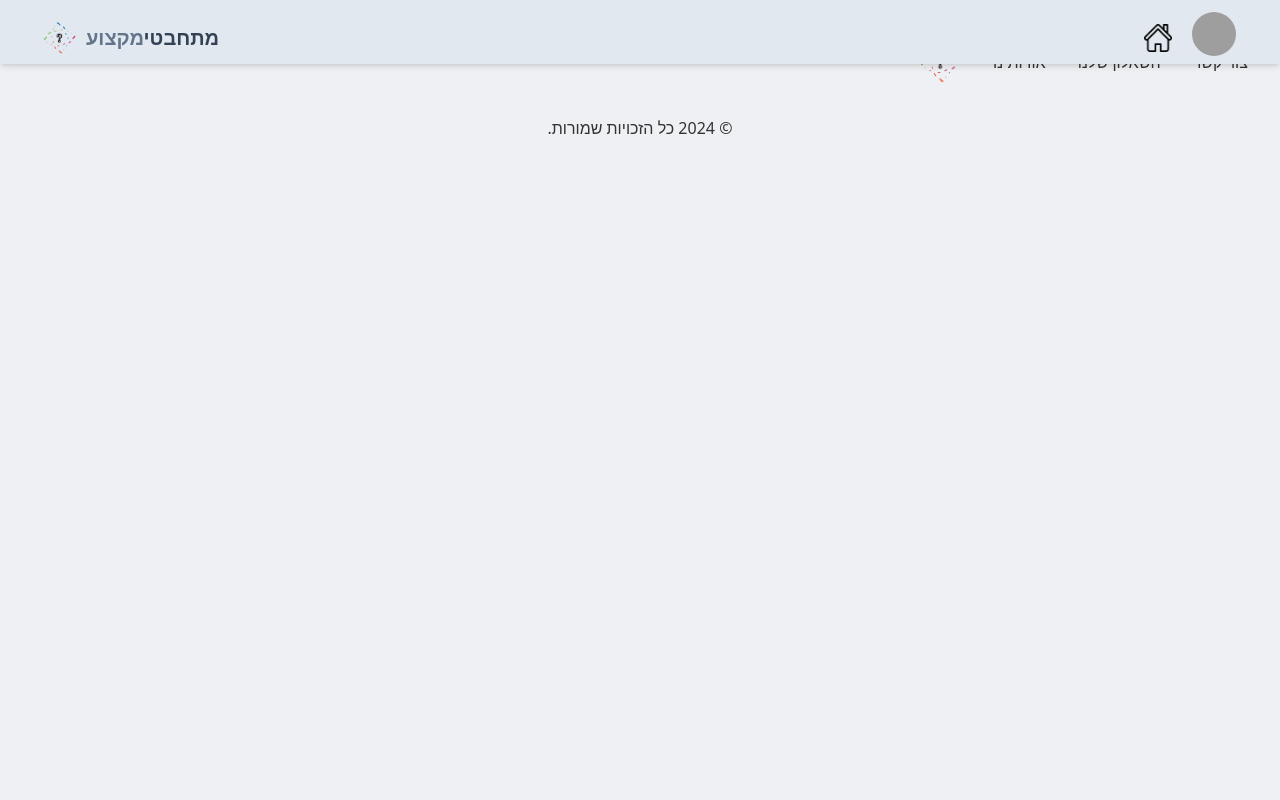
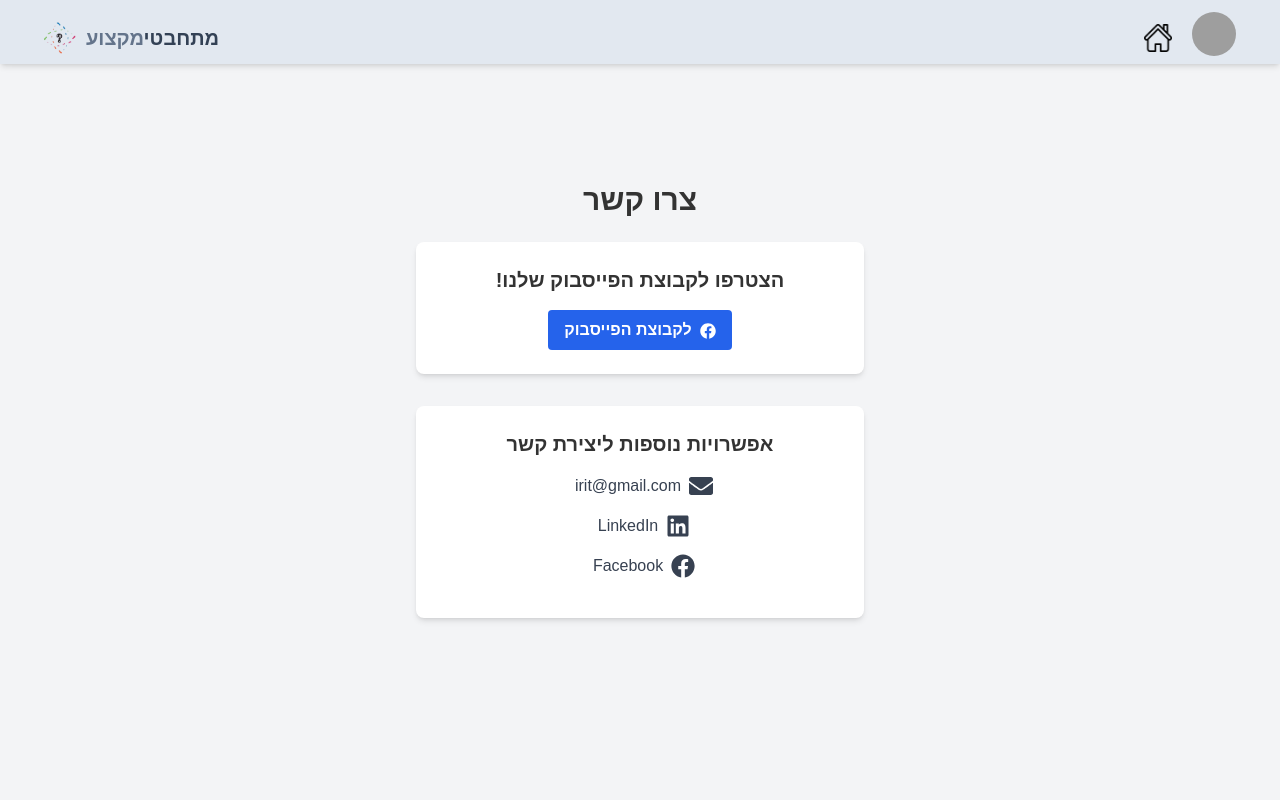
Before and after one commit to MamanDaniel/MITHABTEY-CareerSeekers, a React (Vite) app in the folder CareerSeekers/client/: page /contact in a window 1280 px wide. Shown: the top 800 px of the page. Built offline with nearby package versions, Linux system fonts and the light colour scheme; no server answers; grey boxes are pictures that could not be loaded; what chartjs-plugin-datalabels, tw-elements would draw is missing.

Commit message:
add contact page

```diff
--- a/CareerSeekers/client/index.html
+++ b/CareerSeekers/client/index.html
@@ -5,7 +5,7 @@
   <meta charset="UTF-8" />
   <link rel="icon" type="image/png" href="src/assets/mithabteyLogo.png" />
   <meta name="viewport" content="width=device-width, initial-scale=1.0" />
-  <title>MITHABTEY</title>
+  <title>מתחבטי מקצוע - קהילת חדשנות בעולם העבודה</title>
 </head>
 
 <body>
--- a/CareerSeekers/client/src/App.tsx
+++ b/CareerSeekers/client/src/App.tsx
@@ -13,19 +13,23 @@ import DeleteJob from './pages/DeleteJob'
 import Jobs from './pages/Jobs'
 import GeneticAlgorithm from './pages/GeneticAlgorithm'
 import GeneralProfessions from './pages/GeneralProfessions'
+import Contant from './pages/Contact'
 
 function App() {
   return (
     <BrowserRouter>
       <Header />
       <Routes>
+        {/* Public route - all the Route inside this section do not require log in */}
         <Route path="/" element={<Navigate to="/home" />} />
         <Route path="/home" element={<Home />} />
+        <Route path="/contact" element={<Contant />} />
+        {/* Private route - all teh Route inside this section will not be available for logged in users */}
         <Route element={<PrivateRouteLoggedIn />}>
           <Route path="/signup" element={<Signup />} />
           <Route path="/signin" element={<Signin />} />
         </Route>
-        {/* Private route - all the rout inside this section require log in */}
+        {/* Private route - all the Route inside this section require log in */}
         <Route element={<PrivateRouteNotLoggedIn />}>
           <Route path='/profile' element={<Profile />} />
           <Route path='/RamakQuestionnaire' element={<RamakQuestionnaire />} />
--- a/CareerSeekers/client/src/components/Footer.tsx
+++ b/CareerSeekers/client/src/components/Footer.tsx
@@ -7,7 +7,7 @@ export default function Footer() {
             <div className="flex  flex-wrap items-center justify-center text-center bg-gray-250 gap-y-6 gap-x-12 md:justify-between">
                 <ul className="flex flex-wrap items-center gap-y-2 gap-x-8">
                     <li>
-                        <a href="#"
+                        <a href="/Contact"
                             className="block font-sans text-base antialiased font-normal leading-relaxed transition-colors text-blue-gray-900 hover:text-blue-500 focus:text-blue-500">
                             צור קשר
                         </a>
--- /dev/null
+++ b/CareerSeekers/client/src/pages/Contact.tsx
@@ -0,0 +1,70 @@
+import React from 'react';
+import { FaFacebook, FaEnvelope, FaLinkedin } from 'react-icons/fa';
+
+const Contact: React.FC = () => {
+  return (
+    <div className="flex flex-col items-center justify-center p-6 bg-gray-100 min-h-screen" dir="rtl">
+      <h1 className="text-3xl font-bold mb-6">צרו קשר</h1>
+
+      {/* Facebook Group Link */}
+      <div className="w-full max-w-md bg-white p-6 rounded-lg shadow-md text-center mb-8">
+        <h2 className="text-xl font-bold mb-4">הצטרפו לקבוצת הפייסבוק שלנו!</h2>
+        <a
+          href="https://www.facebook.com/groups/612789808874188"
+          target="_blank"
+          rel="noopener noreferrer"
+          className="inline-block bg-blue-600 hover:bg-blue-800 text-white font-bold py-2 px-4 rounded focus:outline-none focus:shadow-outline"
+        >
+          <FaFacebook className="inline ml-2" />
+          לקבוצת הפייסבוק
+        </a>
+      </div>
+
+      {/* Contact Icons */}
+      <div className="w-full max-w-md bg-white p-6 rounded-lg shadow-md text-center">
+        <h2 className="text-xl font-bold mb-4">אפשרויות נוספות ליצירת קשר </h2>
+
+        {/* Email Link */}
+        <div className="mb-4">
+          <a
+            href="mailto:irit@gmail.com"
+            target="_blank"
+            rel="noopener noreferrer"
+            className="text-gray-700 hover:text-gray-900 flex items-center justify-center space-x-2"
+          >
+            <FaEnvelope className="text-2xl ml-2 text-gray-700" />
+            <span className="text-gray-700">irit@gmail.com</span>
+          </a>
+        </div>
+
+        {/* LinkedIn Link */}
+        <div className="mb-4">
+          <a
+            href="https://www.linkedin.com/in/irit-hommsi-5890991/"
+            target="_blank"
+            rel="noopener noreferrer"
+            className="text-gray-700 hover:text-gray-900 flex items-center justify-center space-x-2"
+          >
+            <FaLinkedin className="text-2xl ml-2 text-gray-700" />
+            <span className="text-gray-700">LinkedIn</span>
+          </a>
+        </div>
+
+        {/* Facebook Profile Link */}
+        <div className="mb-4">
+          <a
+            href="https://www.facebook.com/iritho"
+            target="_blank"
+            rel="noopener noreferrer"
+            className="text-gray-700 hover:text-gray-900 flex items-center justify-center space-x-2"
+          >
+            <FaFacebook className="text-2xl ml-2 text-gray-700" />
+            <span className="text-gray-700">Facebook</span>
+          </a>
+        </div>
+      </div>
+    </div>
+  );
+};
+
+export default Contact;
```
